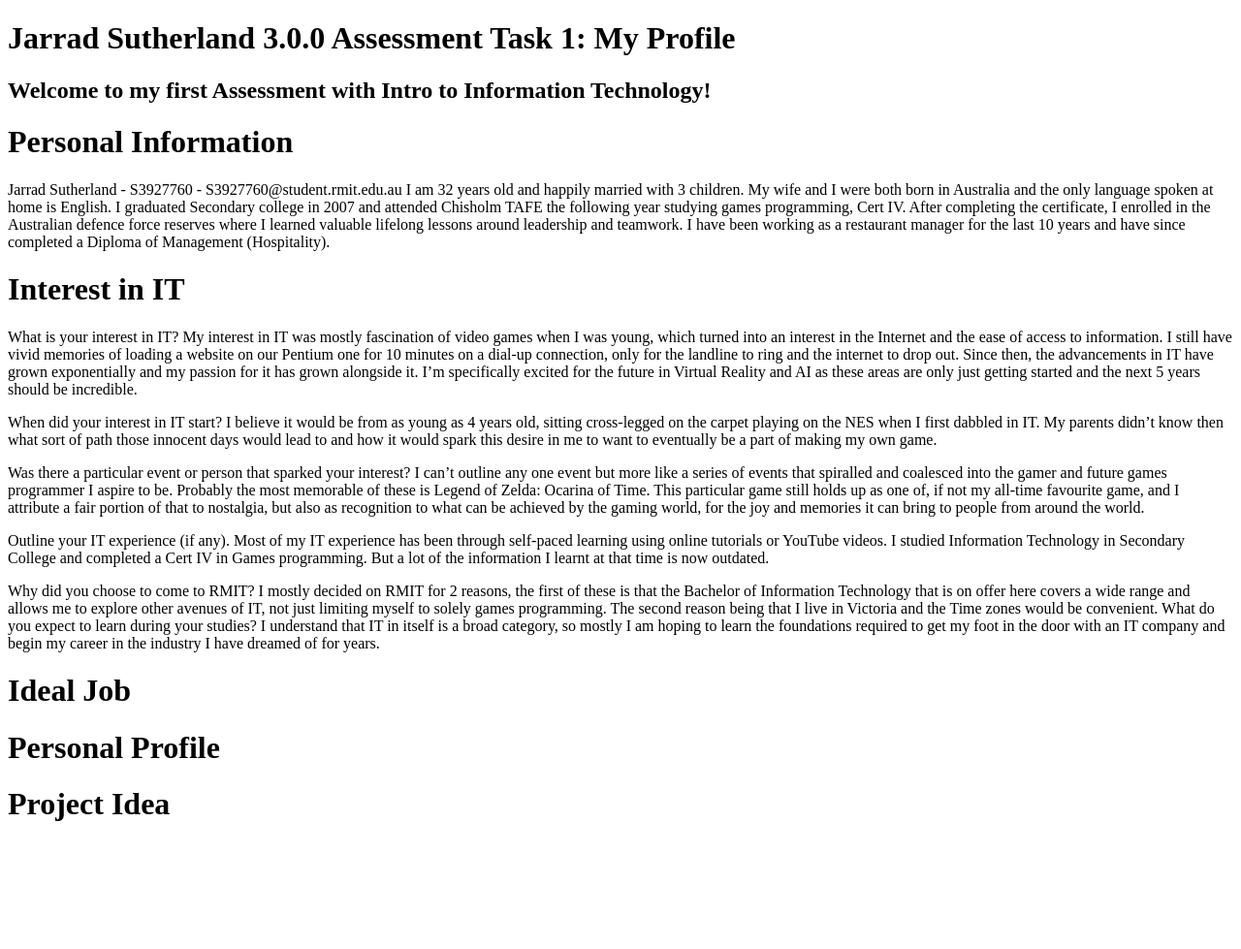
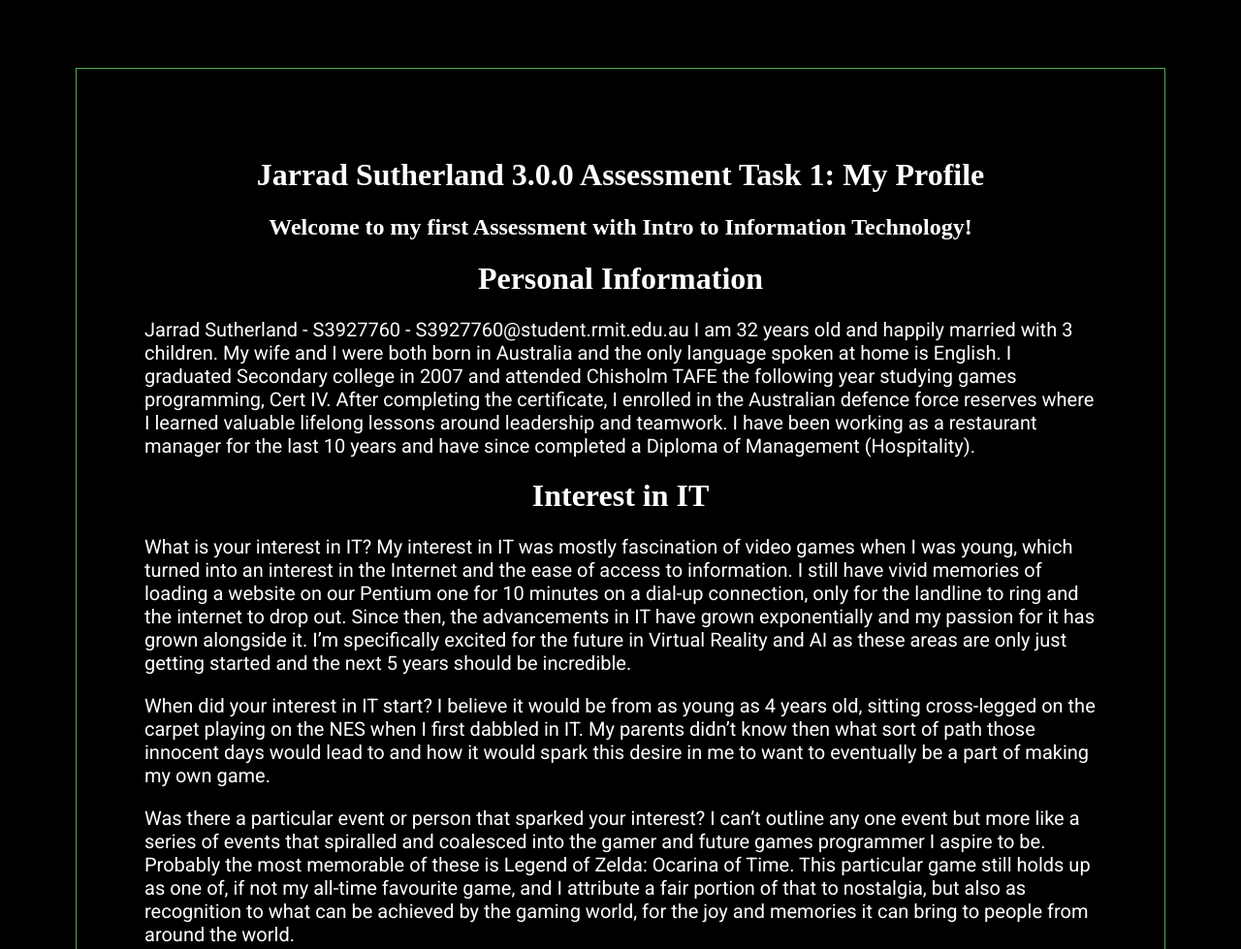
Before and after one commit to JarradDSutherland/Assignment-1---My-Profile, a plain HTML site: page index.html in a window 1280 px wide. Shown: the top 979 px of the page at 97% size. Before the commit the page ends 869 px from the top, so only its background shows below. Drawn offline with Linux system fonts and the light colour scheme.

Commit message:
Add files via upload
Update to some basic structure of the HTML and basic CSS added.

```diff
--- a/index.html
+++ b/index.html
@@ -1,7 +1,30 @@
 <!DOCTYPE html>
 <html>
 
+    <head>
+
+        <title>Jarrad Sutherland Assessment: My Profile</title>
+
+        <link rel="stylesheet" href="style.css">
+        <link rel="preconnect" href="https://fonts.googleapis.com">
+        <link rel="preconnect" href="https://fonts.gstatic.com" crossorigin>
+        <link href="https://fonts.googleapis.com/css2?family=Roboto&display=swap" rel="stylesheet">
+
+        <style>
+            div {
+              margin: 70px;
+              padding: 70px;
+              border: 1px solid #4CAF50;
+            }
+            </style>
+
+
+        </head>
+
+
 <body>
+
+    <div>
 
 <h1>Jarrad Sutherland 3.0.0 Assessment Task 1: My Profile</h1>
 <h2>Welcome to my first Assessment with Intro to Information Technology!</h2>
@@ -41,6 +64,7 @@
 
 <h1>Project Idea</h1>
 
+</div>
 
 </body>
 
--- /dev/null
+++ b/style.css
@@ -0,0 +1,18 @@
+body {
+    background-color: #000000;
+  }
+
+  h1 {
+    color: #ffffff;
+    text-align: center;
+  }
+  h2 {
+    color: #ffffff;
+    text-align: center;
+  }
+
+  p {
+    font-family: 'Roboto', sans-serif;
+    font-size: 20px;
+    color:#ffffff
+  }
```
